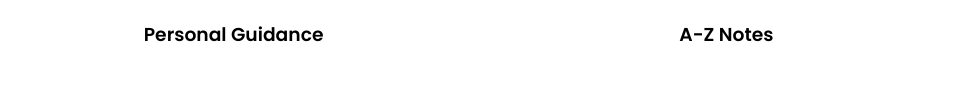
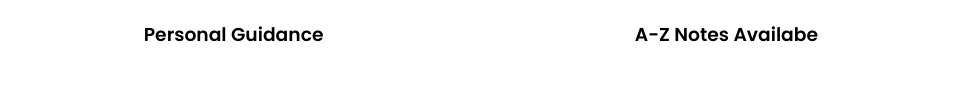
Before and after one commit to Nikhil1002-hactober/projects, a plain HTML site: page course.html in a window 1280 px wide. Shown: the part 1421-1531 px from the top of the page, without its empty margins (160-1119 px from the left). Drawn offline with Linux system fonts and the light colour scheme.

Commit message:
Update course.html

```diff
--- a/course.html
+++ b/course.html
@@ -71,7 +71,7 @@
 
             <div class="facilities-col">
                 <img src="Images/note-taking.png" alt="">
-                <h3>A-Z Notes</h3>
+                <h3>A-Z Notes Availabe</h3>
             </div>
         </div>
 
```
